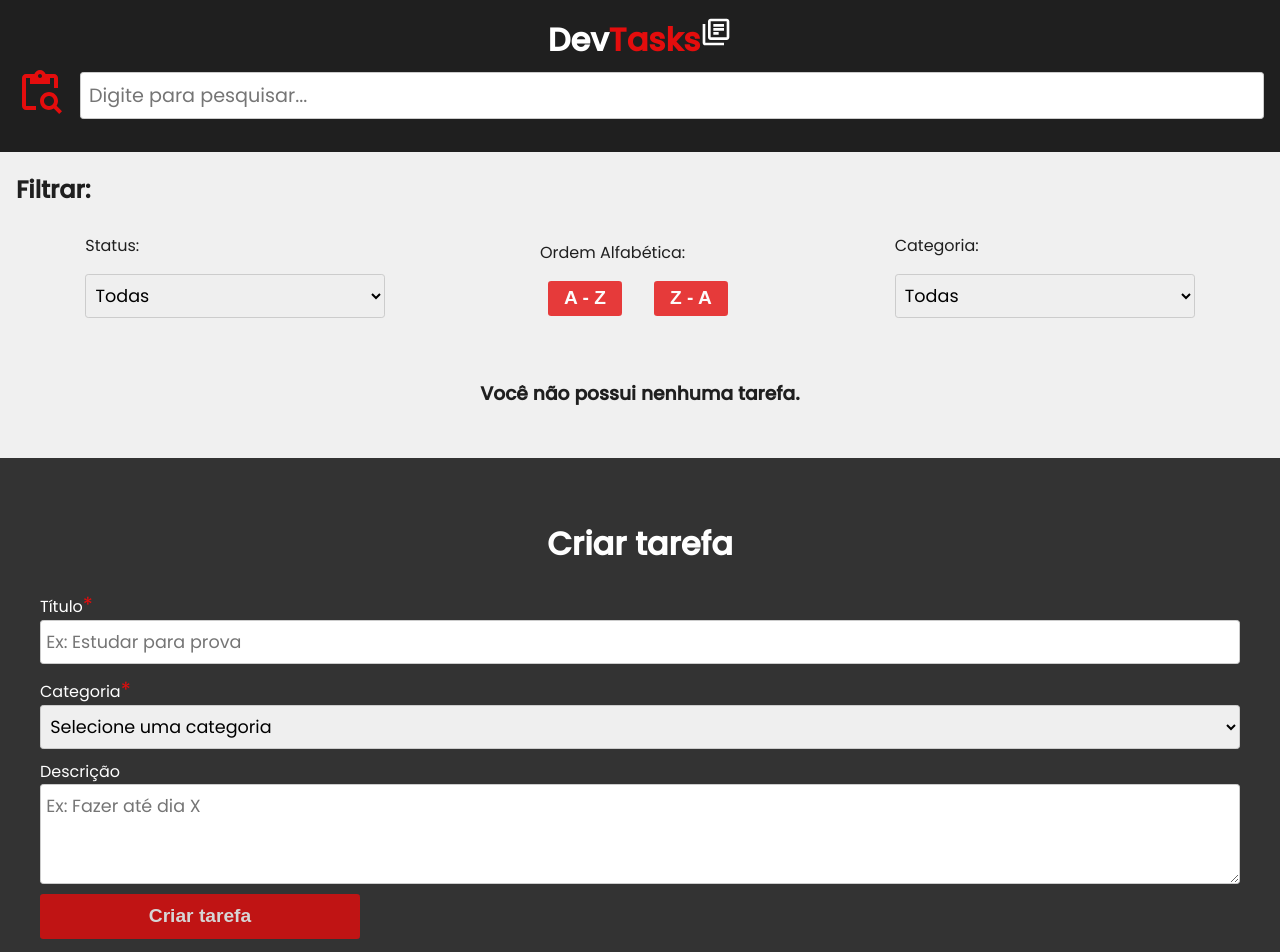
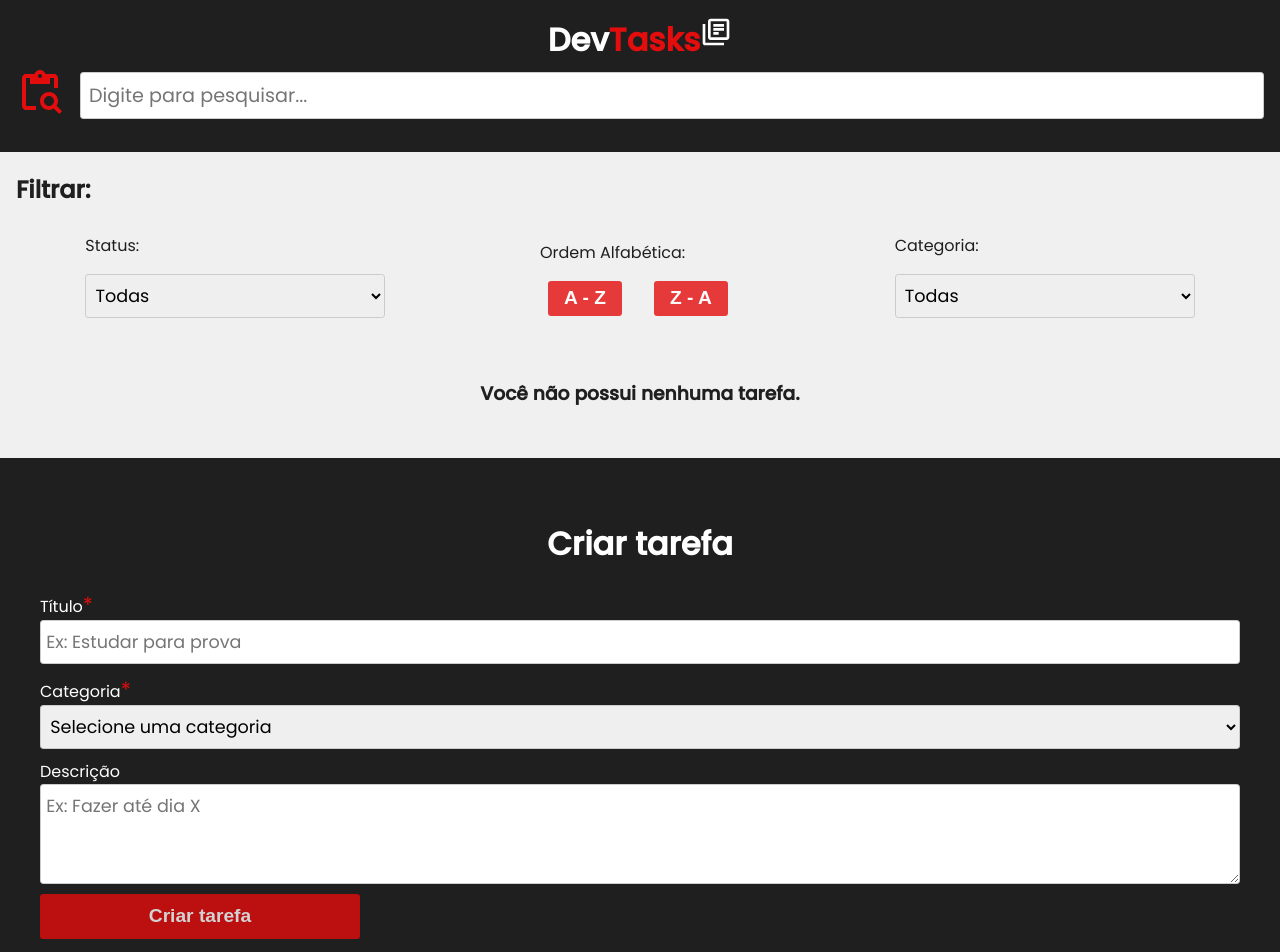
Before and after one commit to santozxy/DevTasks, a React (Vite) app: page / in a window 1280 px wide. Shown: the top 952 px of the page. Built offline with nearby package versions, Linux system fonts and the light colour scheme.

Commit message:
Update App.scss

```diff
--- a/src/App.scss
+++ b/src/App.scss
@@ -282,7 +282,7 @@ button {
 /* ===============  TASKFORM CSS  ===============*/
 
 .add-tasks {
-  background-color: #333;
+  background-color: $primary;
   color: $terciary;
   padding: 1rem;
   margin: 1rem auto 0;
```
